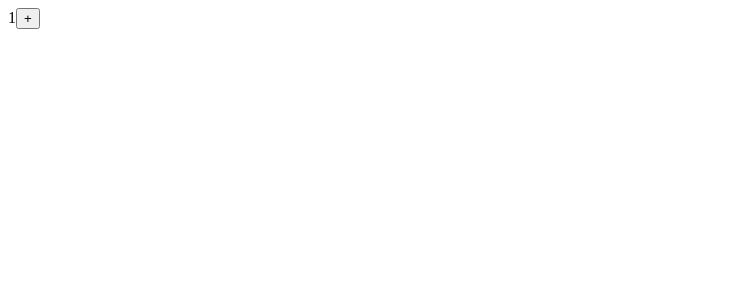
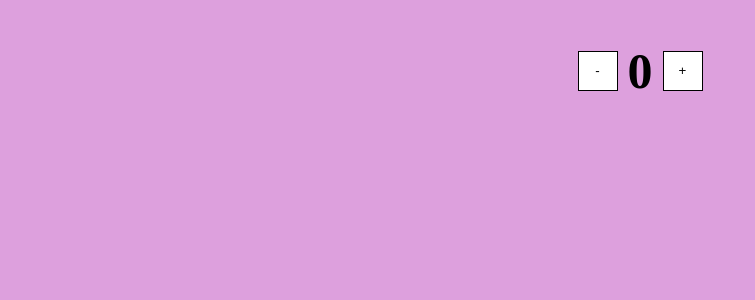
Before and after one commit to kristenwood123/react-counter, a React (Create React App) app: page / in a window 1280 px wide. Shown: the top 300 px of the page, without its empty margins (0-755 px from the left). Built offline with nearby package versions, Linux system fonts and the light colour scheme.

Commit message:
added styling

```diff
--- /dev/null
+++ b/src/App.css
@@ -0,0 +1,22 @@
+body {
+  background-color: plum;
+}
+
+.counter {
+  display: flex;
+  justify-content: center;
+  align-items: center;
+}
+
+h1 {
+  font-size: 50px;
+}
+
+button {
+  margin-left: 10px;
+  margin-right: 10px;
+  background-color: white;
+  width: 40px;
+  height: 40px;
+  border: 1px solid black;
+}
--- a/src/App.js
+++ b/src/App.js
@@ -1,19 +1,24 @@
-import React, {useState} from 'react'
+import React, { useState } from 'react'
 import Counter from './Counter'
+import './App.css'
 
 function App () {
-  const [count, setCount] = useState(1)
-      // this.increment = this.increment.bind(this)
+ const [count, setCount] = useState(0)
 
-    const increment = () => {
-      setCount(count + 1)
-    }
+ const increment = () => {
+   setCount(count + 1)
+ }
+
+const decrement = () => {
+   setCount(count - 1)
+ }
 
   return (
     <div className="App">
       <Counter
-        display={count}
-        increment={() => {increment()}}/>
+      display={count}
+      decrement={decrement}
+      increment={increment} />
     </div>
   );
 }
--- a/src/Counter.js
+++ b/src/Counter.js
@@ -1,12 +1,14 @@
 import React, { Component } from 'react'
+import './App.css'
 
- function Counter ({display, increment}) {
+ function Counter ({display, decrement, increment}) {
 
     return (
       <div className='counter'>
-        <span>{display}</span>
+      <button onClick={decrement}>-</button>
+        <h1>{display}</h1>
         <button onClick={increment}>+</button>
-      </div>
+       </div>
     )
     }
 
```
